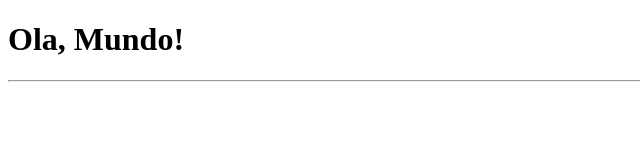
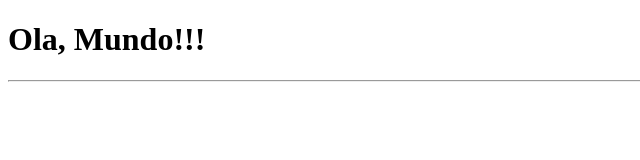
Before and after one commit to Arnoncs/HelloWorld, a plain HTML site: page site-exemplo/index.html in a window 1280 px wide. Shown: the full height of the page, 0-640 px from the left. Drawn offline with Linux system fonts and the light colour scheme.

Commit message:
adicionando !!

```diff
--- a/site-exemplo/index.html
+++ b/site-exemplo/index.html
@@ -6,7 +6,7 @@
     <title>Meu Primeiro Site</title>
 </head>
 <body>
-    <h1>Ola, Mundo!</h1>
+    <h1>Ola, Mundo!!!</h1>
     <hr>
     <p></p>
 
```
